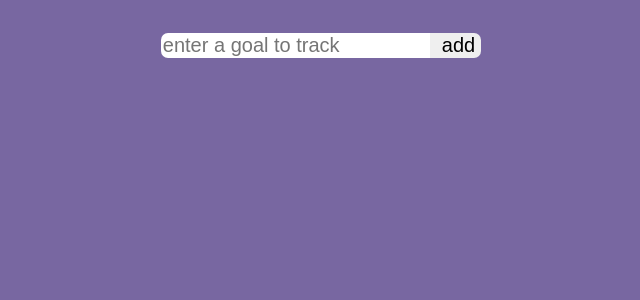
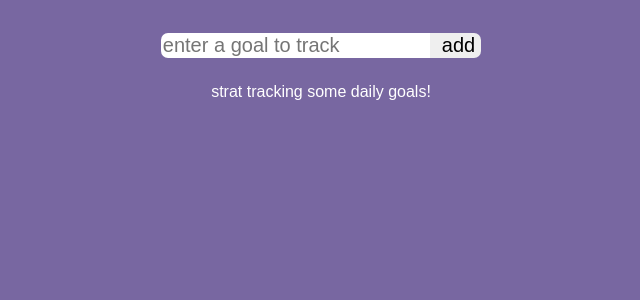
Before and after one commit to jwnbt/rwflb, a React (Create React App) app: page / in a window 1280 px wide. Shown: the top 300 px of the page, without its empty margins (319-959 px from the left). Built offline with nearby package versions, Linux system fonts and the light colour scheme.

Commit message:
add dynamic label

```diff
--- a/src/App.js
+++ b/src/App.js
@@ -28,11 +28,13 @@ function GoalsConsole() {
   };
   const notDoneGoals = goals.filter((g) => !g.done);
   const doneGoals = goals.filter((g) => g.done);
-
   return (
     <div className="console">
       <AddAGoal onAdd={handleAdd} />
-      <div className="label">{notDoneGoals.length === 0 ? "" : "not done goals"}</div>
+      <div className="label">
+        {notDoneGoals.length === 0 && doneGoals.length === 0 && "strat tracking some daily goals!"}
+        {notDoneGoals.length === 0 ? "" : "not done goals"}
+      </div>
       <NotDoneGoalTable goals={notDoneGoals} onAction={handleClick} />
       <div className="label">{doneGoals.length === 0 ? "" : "done goals"}</div>
       <DoneGoalTable goals={doneGoals} onAction={handleClick} />
```
